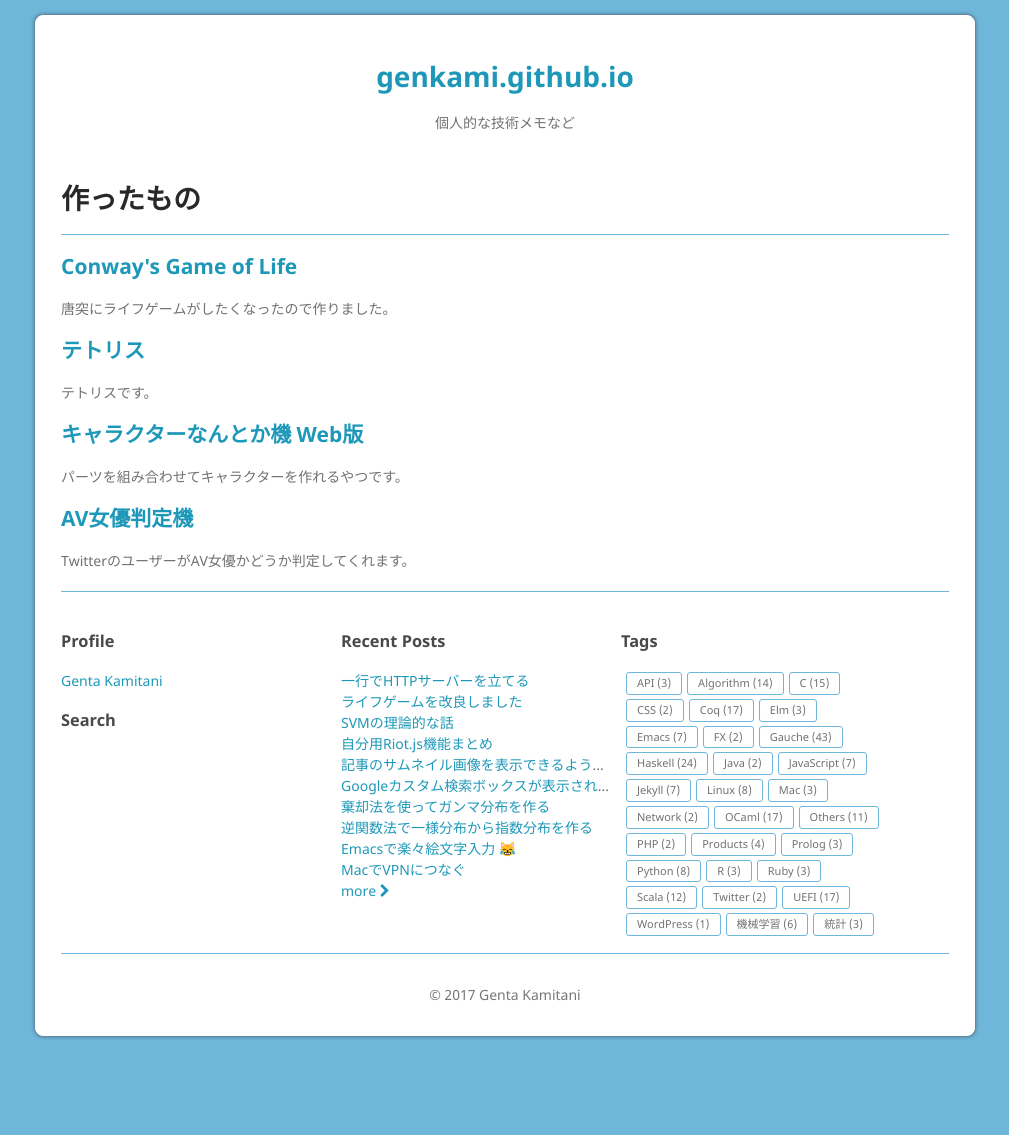
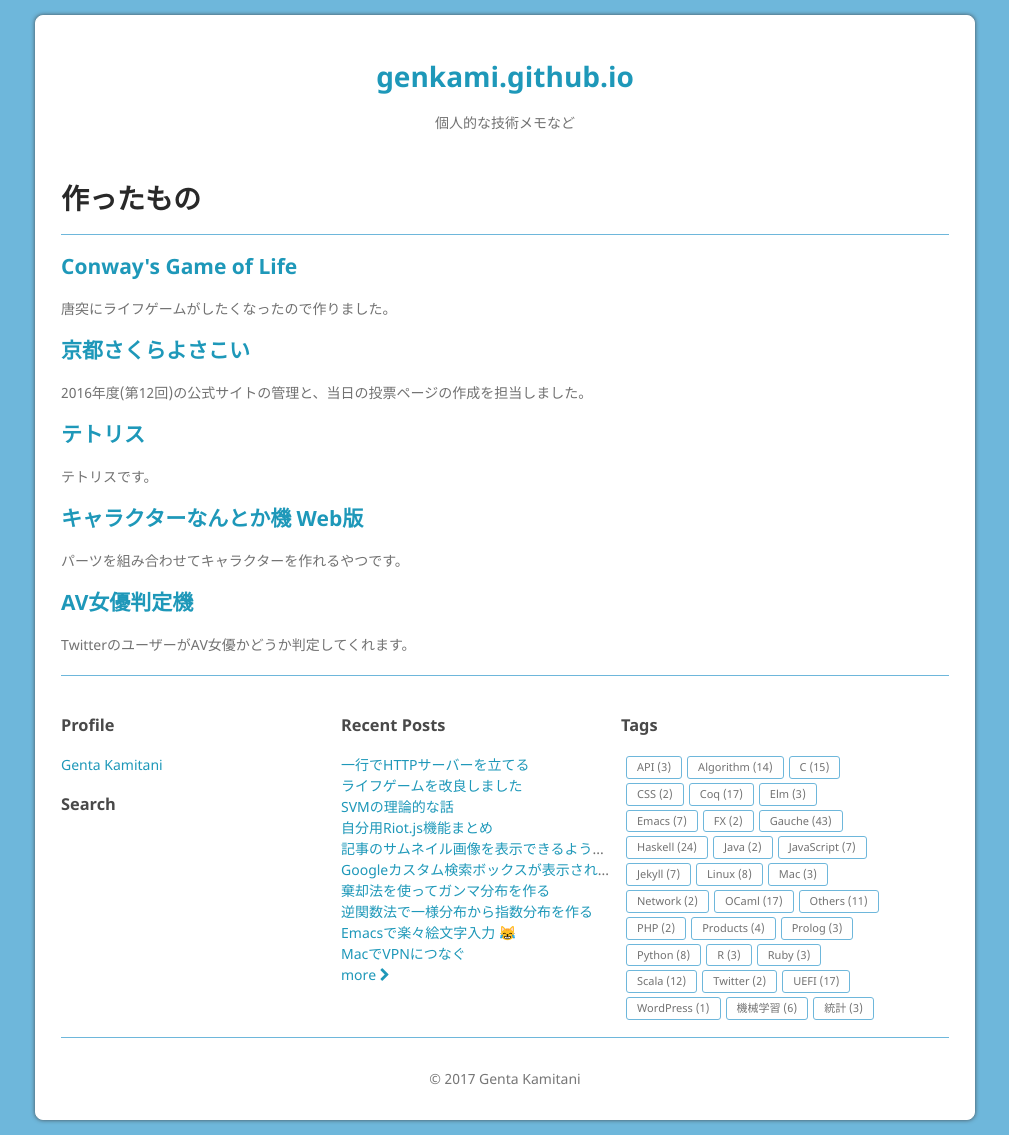
Before and after one commit to genkami/genkami.github.io, a Jekyll site: the page built from products.html, in a window 1280 px wide. Shown: the whole page, without its empty margins (135-1144 px from the left). Built offline with Jekyll 4.4.1, drawn with Linux system fonts in a browser that asks for light colours; emoji names are drawn with the system emoji font; comment, search, counter and statistics services are not loaded; before the commit the page ends 1051 px from its top, so only the background shows below that.

Commit message:
productsにさくよさを追加

```diff
--- a/products.html
+++ b/products.html
@@ -6,16 +6,19 @@
 <h1>作ったもの</h1>
 <hr>
 
-<h2><a href="/game-of-life">Conway's Game of Life</a></h2>
+<h2><a href="/game-of-life" target="_blank">Conway's Game of Life</a></h2>
 <p>唐突にライフゲームがしたくなったので作りました。</p>
 
-<h2><a href="/tetris/">テトリス</a></h2>
+<h2><a href="http://www.sakuyosa.com/" target="_blank">京都さくらよさこい</a></h2>
+<p>2016年度(第12回)の公式サイトの管理と、当日の投票ページの作成を担当しました。</p>
+
+<h2><a href="/tetris/" target="_blank">テトリス</a></h2>
 <p>テトリスです。</p>
 
-<h2><a href="http://character-nantoka.appspot.com/">キャラクターなんとか機 Web版</a></h2>
+<h2><a href="http://character-nantoka.appspot.com/" target="_blank">キャラクターなんとか機 Web版</a></h2>
 <p>パーツを組み合わせてキャラクターを作れるやつです。</p>
 
-<h2><a href="http://dokodeglobal.com/av_classifier/">AV女優判定機</a></h2>
+<h2><a href="http://dokodeglobal.com/av_classifier/" target="_blank">AV女優判定機</a></h2>
 <p>TwitterのユーザーがAV女優かどうか判定してくれます。</p>
 
 <hr>
```
